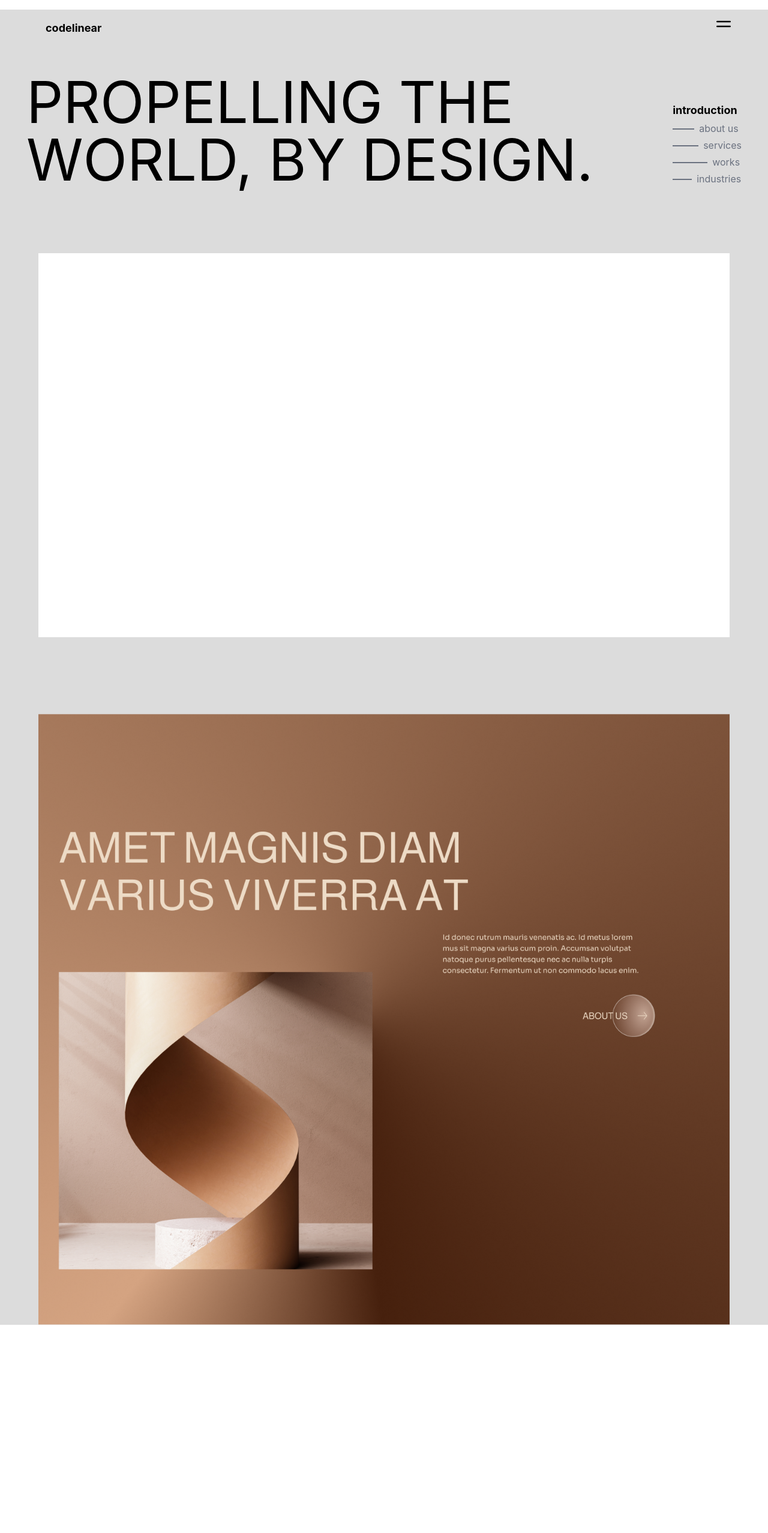
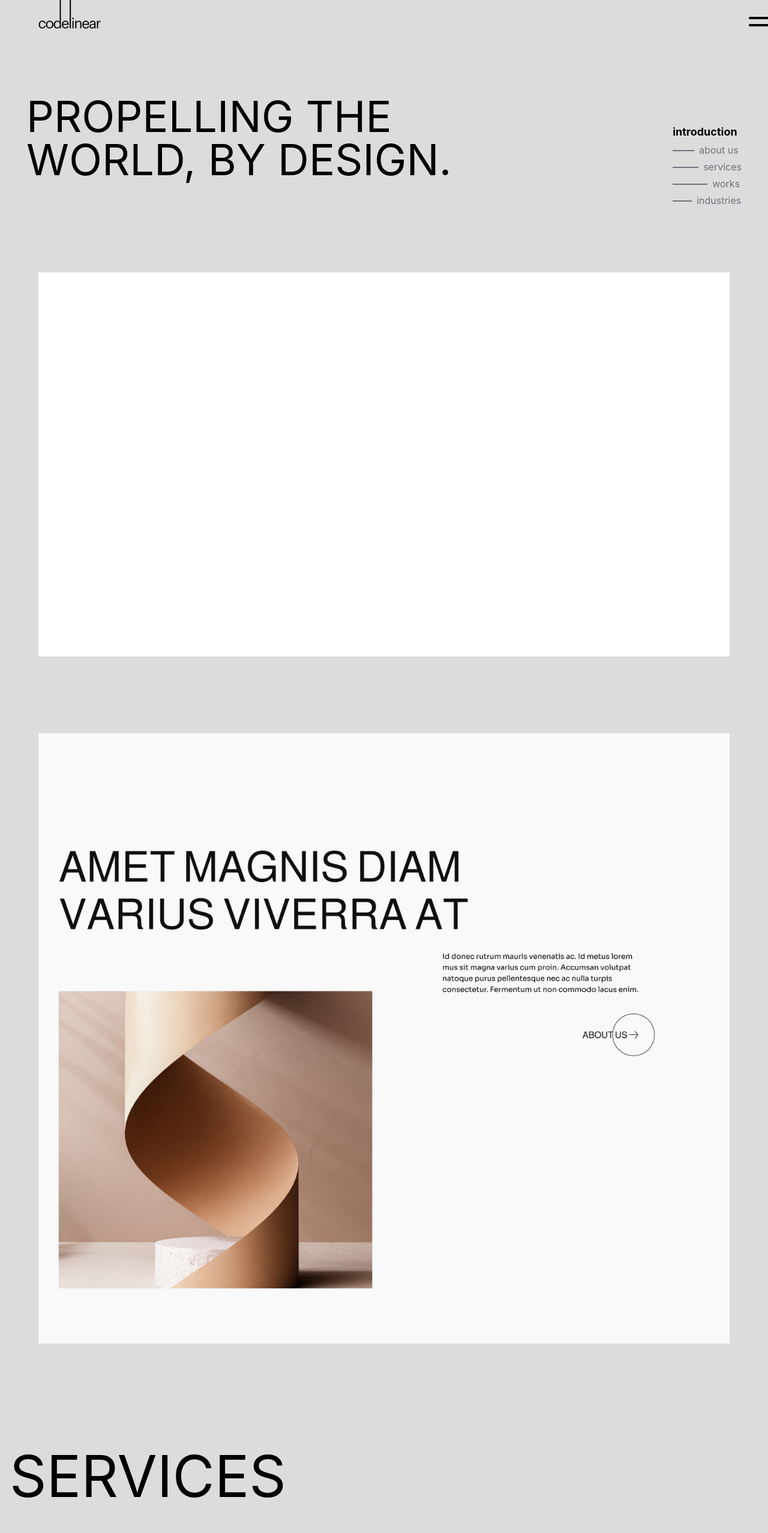
Before and after one commit to Arshiyakhan370/codelinear-react, a React (Create React App) app: page / in a window 1280 px wide. Shown: the top 2555 px of the page at 60% size. Before the commit the page ends 2336 px from the top, so only its background shows below. Built offline with nearby package versions, Linux system fonts and the light colour scheme; the HTML template or start-up script is replaced by a standard one.

Commit message:
aboutPage

```diff
--- a/package.json
+++ b/package.json
@@ -7,6 +7,7 @@
     "@testing-library/react": "^13.4.0",
     "@testing-library/user-event": "^13.5.0",
     "autoprefixer": "^10.4.16",
+    "gsap": "^3.12.2",
     "postcss": "^8.4.31",
     "react": "^18.2.0",
     "react-dom": "^18.2.0",
--- a/src/App.jsx
+++ b/src/App.jsx
@@ -12,7 +12,7 @@ function App() {
     <HomePage/>
     <WhiteSpace/>
     <AboutPage/>
-    {/* <Services/> */}
+    <Services/>
     </div>
   );
 }
--- a/src/components/Navbar.jsx
+++ b/src/components/Navbar.jsx
@@ -1,23 +1,66 @@
-import React from 'react'
+import React , { useEffect, useState }from 'react'
+import logoImage from '../assets/images/logo (1).png'
+import { gsap } from 'gsap';
+const Navbar = () => {
+  const [isMenuOpen, setMenuOpen] = useState(false);
 
-const Navbar = () => {
+  const toggleMenu = () => {
+    setMenuOpen(!isMenuOpen);
+  };
+
+  useEffect(() => {
+    const lines = document.querySelectorAll('.menu-line');
+    const tl = gsap.timeline({ paused: true });
+
+    if (isMenuOpen) {
+      tl.to(lines[0], { duration: 0.3, rotate: '90deg', y: -6, ease: 'power2.out' })
+        .to(lines[1], { duration: 0.3, rotate: '-90deg', y: 6, ease: 'power2.out' }, '-=0.3')
+        .to(lines[2], { duration: 0.3, opacity: 0, ease: 'power2.out' }, '-=0.3')
+        .to(lines[3], { duration: 0.3, scaleY: 1, transformOrigin: 'bottom', ease: 'power2.out' }, '-=0.3');
+    } else {
+      tl.to(lines[0], { duration: 0.3, rotate: '0deg', y: 0, ease: 'power2.out' })
+        .to(lines[1], { duration: 0.3, rotate: '0deg', y: 0, ease: 'power2.out' }, '-=0.3')
+        .to(lines[2], { duration: 0.3, opacity: 1, ease: 'power2.out' }, '-=0.3')
+        .to(lines[3], { duration: 0.3, scaleY: 0, transformOrigin: 'bottom', ease: 'power2.out' }, '-=0.3');
+    }
+
+    tl.play();
+  }, [isMenuOpen]);
+
   return (
-   <nav className=" p-3 mt-4 ml-[5%] mr-[3%] ">
+   <nav className="ml-[5%] mr-[3%] ">
       <div className="container mx-auto">
         <div className="flex items-center justify-between">
-          <div className="text-black font-bold text-lg">co<span className="tall-letter inline-block leading-tight">d</span>e<span className="tall-letter">l</span>inear</div>
+          <div>
+
+      <img src={logoImage} alt="Logo" className="w-25 h-12  fixed top-0" />
+
+          </div>
           <div>
 
           <button  className="text-black focus:outline-none">
-          <svg
-  className="h-8 w-12"
+          {/* <svg
+  className="h-12 w-12 fixed "
   fill="none"
   stroke="currentColor"
   viewBox="0 0 24 24"
   xmlns="http://www.w3.org/2000/svg"
 >
   <path strokeLinecap="round" strokeLinejoin="round" strokeWidth="2" d="M4 6h16M4 12h16"></path>
-</svg>
+</svg> */}
+<svg
+      className="h-12 w-12 fixed cursor-pointer"
+      fill="none"
+      stroke="currentColor"
+      viewBox="0 0 24 24"
+      xmlns="http://www.w3.org/2000/svg"
+      onClick={toggleMenu}
+    >
+      <path className="menu-line" strokeLinecap="round" strokeLinejoin="round" strokeWidth="2" d="M4 6h16"></path>
+      <path className="menu-line" strokeLinecap="round" strokeLinejoin="round" strokeWidth="2" d="M4 12h16"></path>
+      {/* <path className="menu-line" strokeLinecap="round" strokeLinejoin="round" strokeWidth="2" d="M4 18h16"></path> */}
+      {/* <path className="menu-line" strokeLinecap="round" strokeLinejoin="round" strokeWidth="2" d="M4 12h0"></path> */}
+    </svg>
 
           </button>
         </div>
--- a/src/pages/AboutPage.jsx
+++ b/src/pages/AboutPage.jsx
@@ -1,18 +1,20 @@
-import React from 'react'
+import React, { useState } from 'react'
 import image2 from '../assets/images/Component 37.png';
 import image1 from '../assets/images/Component 37 [1].png';
 const AboutPage = () => {
+  const [isHovered, setIsHovered] = useState(false);
 
   return (
     <div>
-    <div className="container mt-[10%] mb-[10%] ml-[5%] mr-[5%] w-[90%] ">
-        <img src={image2} alt="Logo" className="" />
+      <div
+        className="container mt-[10%] mb-[10%] ml-[5%] mr-[5%] w-[90vw] cursor-pointer"
+        onMouseEnter={() => setIsHovered(true)}
+        onMouseLeave={() => setIsHovered(false)}
+      >
+        <img src={isHovered ? image2 : image1} alt="Logo" className="" />
       </div>
-      {/* <div className="container mt-[10%] mb-[10%] ml-[5%] mr-[5%] w-[90%] hover:hiden">
-        <img src={image1} alt="Logo" className="" />
-      </div> */}
-        </div>
-  )
-}
+    </div>
+  );
+};
 
 export default AboutPage
--- a/src/pages/HomePage.jsx
+++ b/src/pages/HomePage.jsx
@@ -3,12 +3,12 @@ import { Link } from "react-router-dom";
 const HomePage = () => {
   return (
     <Fragment>
-      <div className="flex justify-between   px-11 py-11">
+      <div className="flex justify-between mt-[7%]  px-11 py-11">
         <div>
-          <h1 className="text-8xl">PROPELLING THE</h1>
-          <h1 className="text-8xl"> WORLD, BY DESIGN.</h1>
+          <h1 className="text-7xl">PROPELLING THE </h1>
+          <h1 className="text-7xl"> WORLD, BY DESIGN.</h1>
         </div>
-        <ul className="flex flex-col space-y-1 mt-12 items-left">
+        <ul className="flex flex-col space-y-1 mt-12 items-left ">
           <li className="text-black font-bold text-lg">introduction</li>
           <li className="text-gray-500 text-m">
             <Link to="#">
--- a/src/pages/Services.jsx
+++ b/src/pages/Services.jsx
@@ -4,7 +4,7 @@ const Services = () => {
   return (
     <Fragment>
       <div>
-        <h1>SERVICES</h1>
+        <h1 className="text-8xl px-4 py-11">SERVICES</h1>
         <h5>
           Id donec rutrum mauris venenatis ac. Id metus lorem mus sit magna
         </h5>
```
Also changed, not shown: src/assets/images/logo (1).png (added), 1 other file (tests, documents, lock files or other folders).
